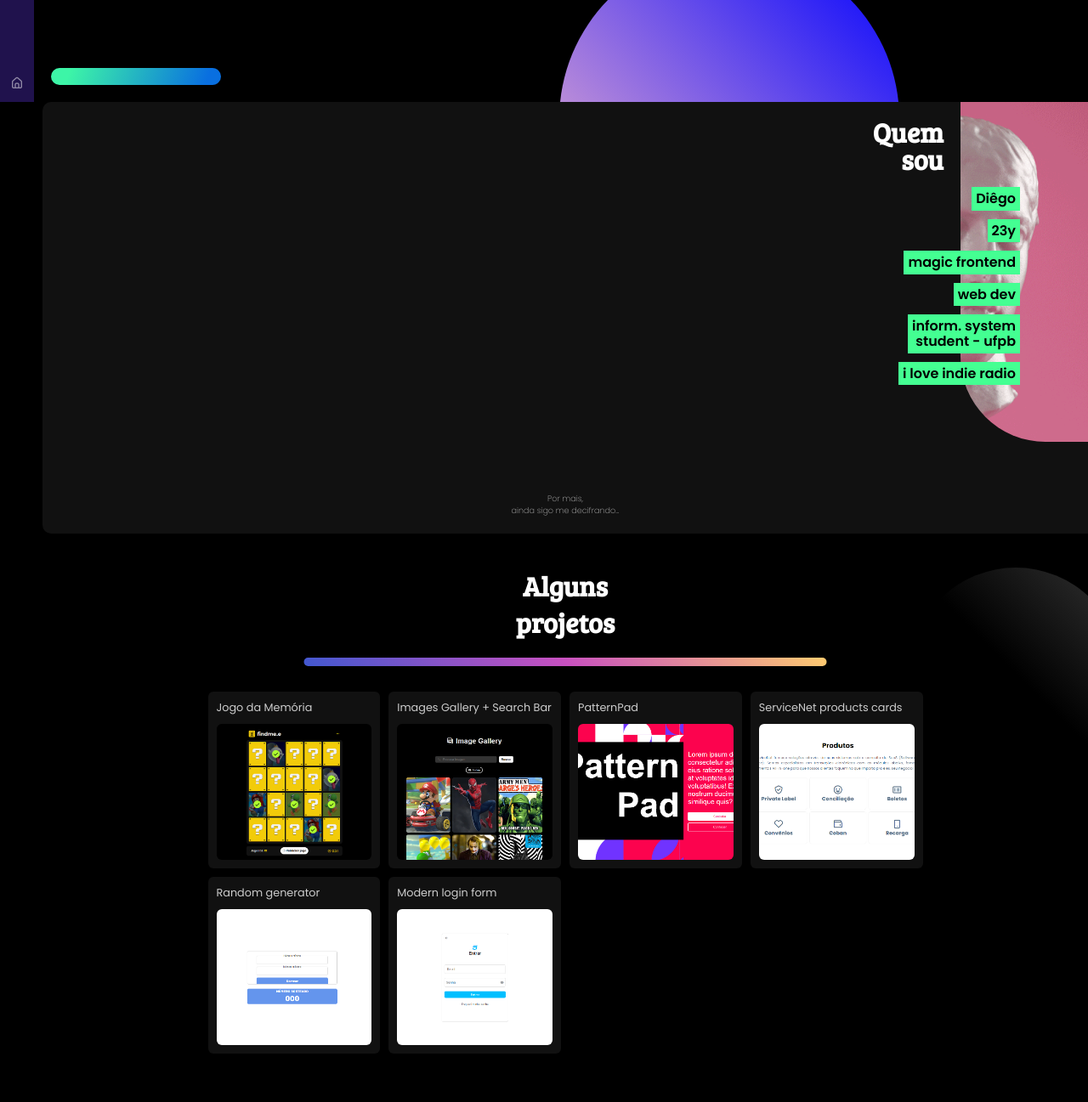
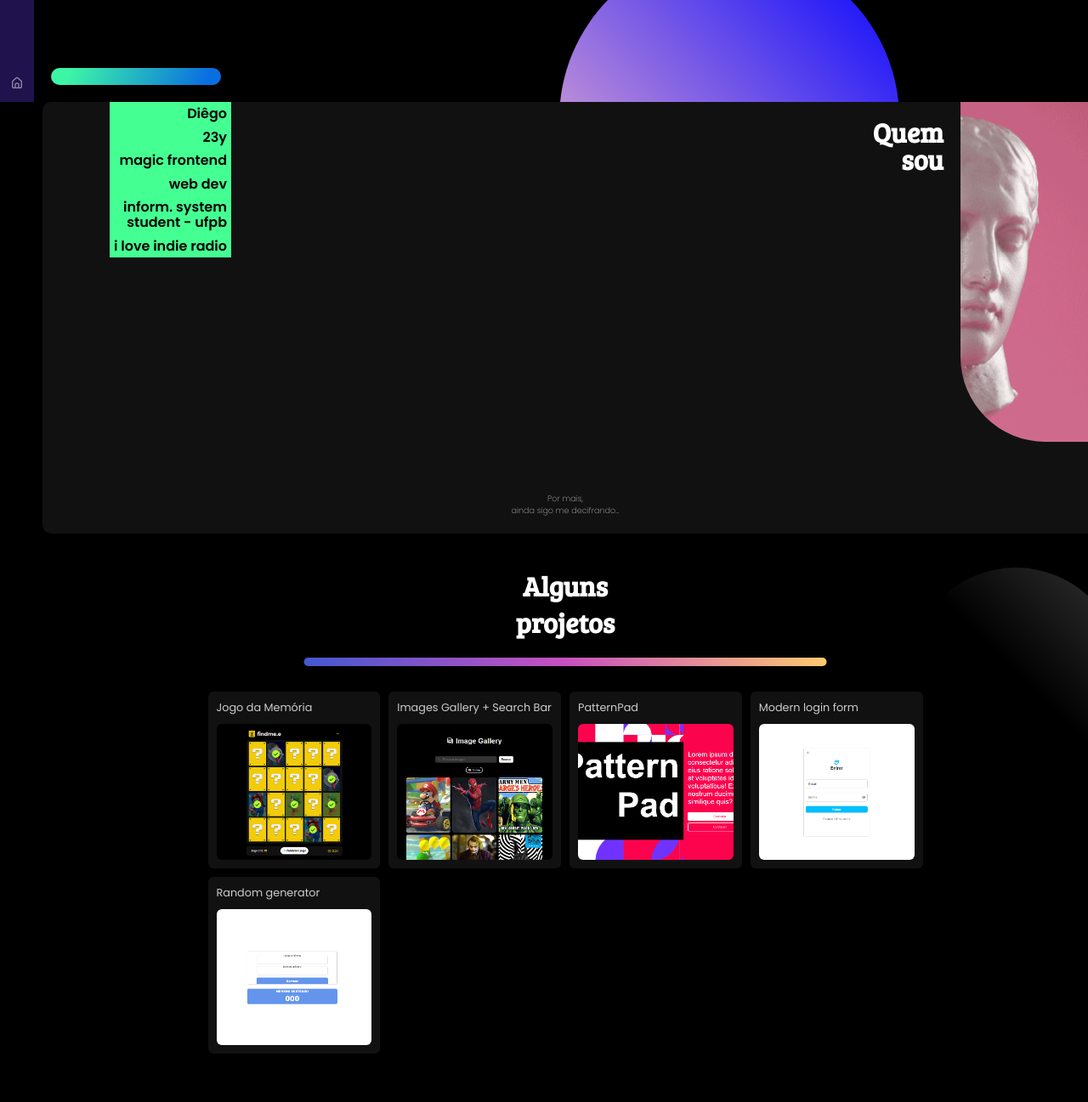
Before and after one commit to diegofrr/my-space, a plain HTML site: page my-space/index.html in a window 1280 px wide. Shown: the part 680-1977 px from the top of the page at 85% size. Drawn offline with nearby package versions, Linux system fonts and the light colour scheme.

Commit message:
Update index.html

```diff
--- a/my-space/index.html
+++ b/my-space/index.html
@@ -57,7 +57,7 @@
                 Quem<br>sou
             </h2>
 
-            <div class="quem-sou__bloco">
+            <div class="quem-sou__blocos">
 
                 <div class="bloco__item">
                     Diêgo
@@ -131,11 +131,11 @@
                 </div>
             </a>
 
-            <a href="https://dxxgo.github.io/web/servicenet_products" target="_blank">
+            <a href="https://dxxgo.github.io/web/login_form" target="_blank">
                 <div class="projeto">
-                    <p class="projeto__title">ServiceNet products cards</p>
+                    <p class="projeto__title">Modern login form</p>
                     <div class="projeto__img">
-                        <img src="./images/projects-images/serviceNet.png" alt="ServiceNet products cards webpage">
+                        <img src="./images/projects-images/loginform.png" alt="Modern login form webpage">
                     </div>
                 </div>
             </a>
@@ -145,15 +145,6 @@
                     <p class="projeto__title">Random generator</p>
                     <div class="projeto__img">
                         <img src="./images/projects-images/randomgenerator.png" alt="Random generator project webpage">
-                    </div>
-                </div>
-            </a>
-
-            <a href="https://dxxgo.github.io/web/login_form" target="_blank">
-                <div class="projeto">
-                    <p class="projeto__title">Modern login form</p>
-                    <div class="projeto__img">
-                        <img src="./images/projects-images/loginform.png" alt="Modern login form webpage">
                     </div>
                 </div>
             </a>
@@ -190,7 +181,7 @@
 
     <footer>
         <h3 class="footer__title">
-            cestlavie production.
+            by ceslavie
         </h3>
     </footer>
 
```
